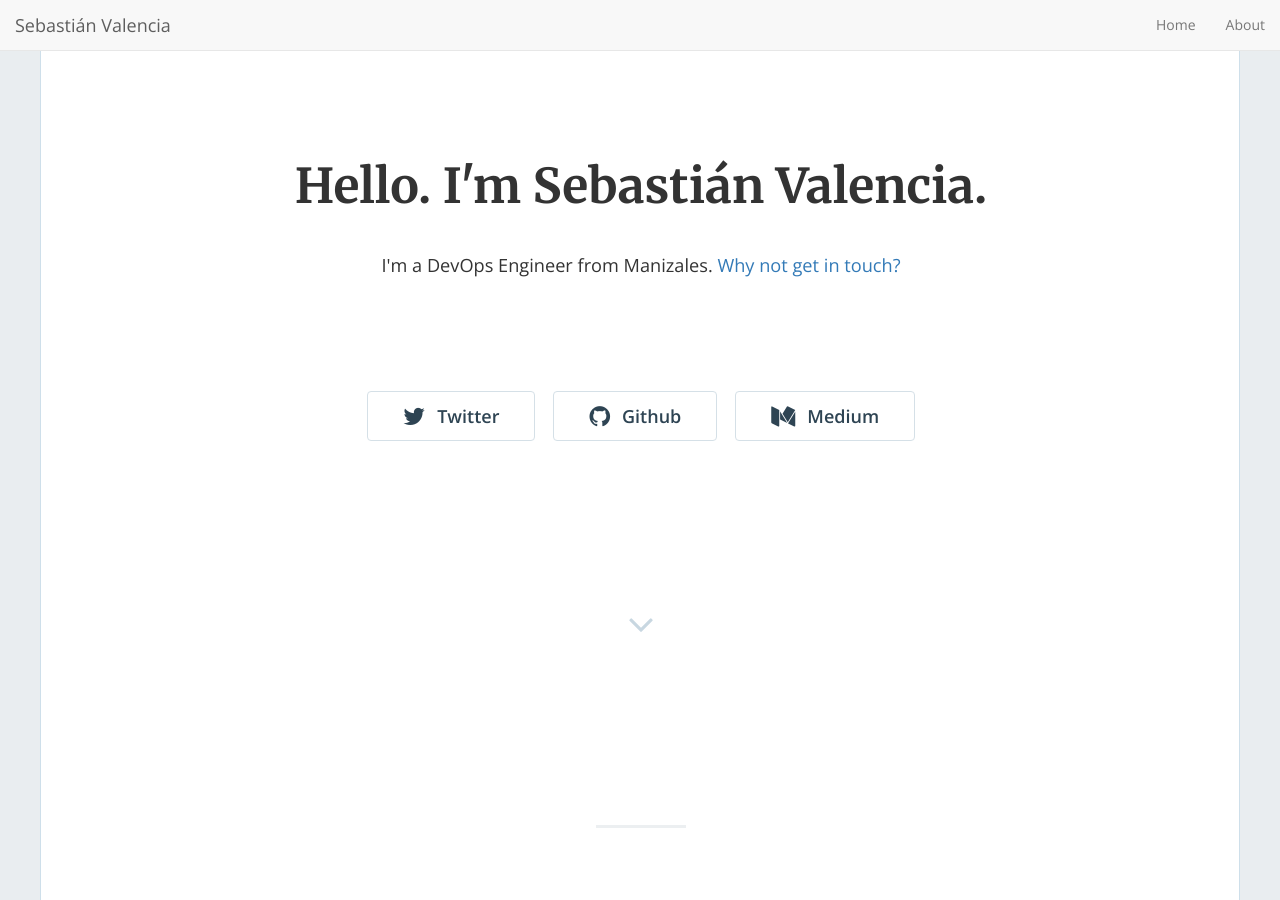
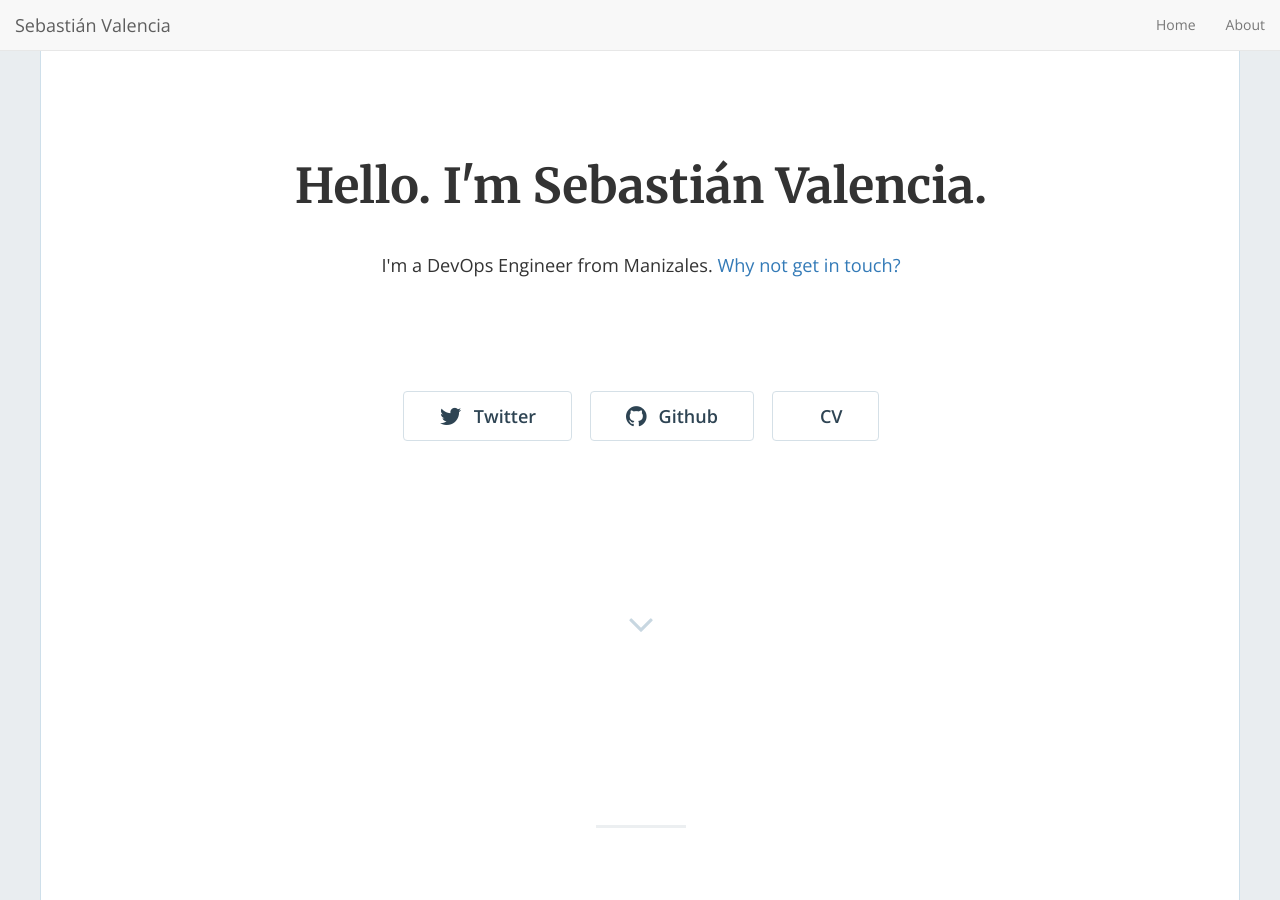
Before and after one commit to sebastiandevops/sebastiandevops_phantom, a Jekyll site: the page built from index.html, in a window 1280 px wide and 900 px high. Built offline with Jekyll 4.4.1, drawn with Linux system fonts in a browser that asks for light colours; nearby versions of some CDN libraries; the list of posts is cut into pages by our own code.

Commit message:
config and home-hero updated

```diff
--- a/_config.yml
+++ b/_config.yml
@@ -20,7 +20,8 @@ baseurl: "" # the subpath of your site, e.g. /blog
 url: "https://jamigibbs.github.io/phantom" # the base hostname & protocol for your site, e.g. https://example.com
 twitter_username: 'ajinomano'
 github_username: 'sebastiandevops'
-medium_username: 'sebasvalencia726.medium.com'
+medium_username: ''
+cv_url: 'https://sebastiandevops.github.io/cv/'
 
 # Build settings
 markdown: kramdown
@@ -37,7 +38,7 @@ pagination:
   enabled: true
 
   # Set to 'true' to enable pagination debugging. This can be enabled in the site config or only for individual pagination pages
-  debug: false
+  debug: true
 
   # The default document collection to paginate if nothing is specified ('posts' is default)
   collection: 'posts'
--- a/_includes/home-hero.html
+++ b/_includes/home-hero.html
@@ -36,7 +36,9 @@
             {% if site.medium_username != '' %}
               <a href="https://{{ site.medium_username }}"><button class="btn btn-default btn-lg"><i class="fa fa-medium fa-lg"></i>Medium</button></a>
             {% endif %}
-
+            {% if site.cv_url != '' %}
+              <a href="https://{{ site.cv_url }}"><button class="btn btn-default btn-lg"><i class="fa-solid fa-sheet-plastic fa-lg"></i>CV</button></a>
+            {% endif %}
           </div>
 
         </div>
```
